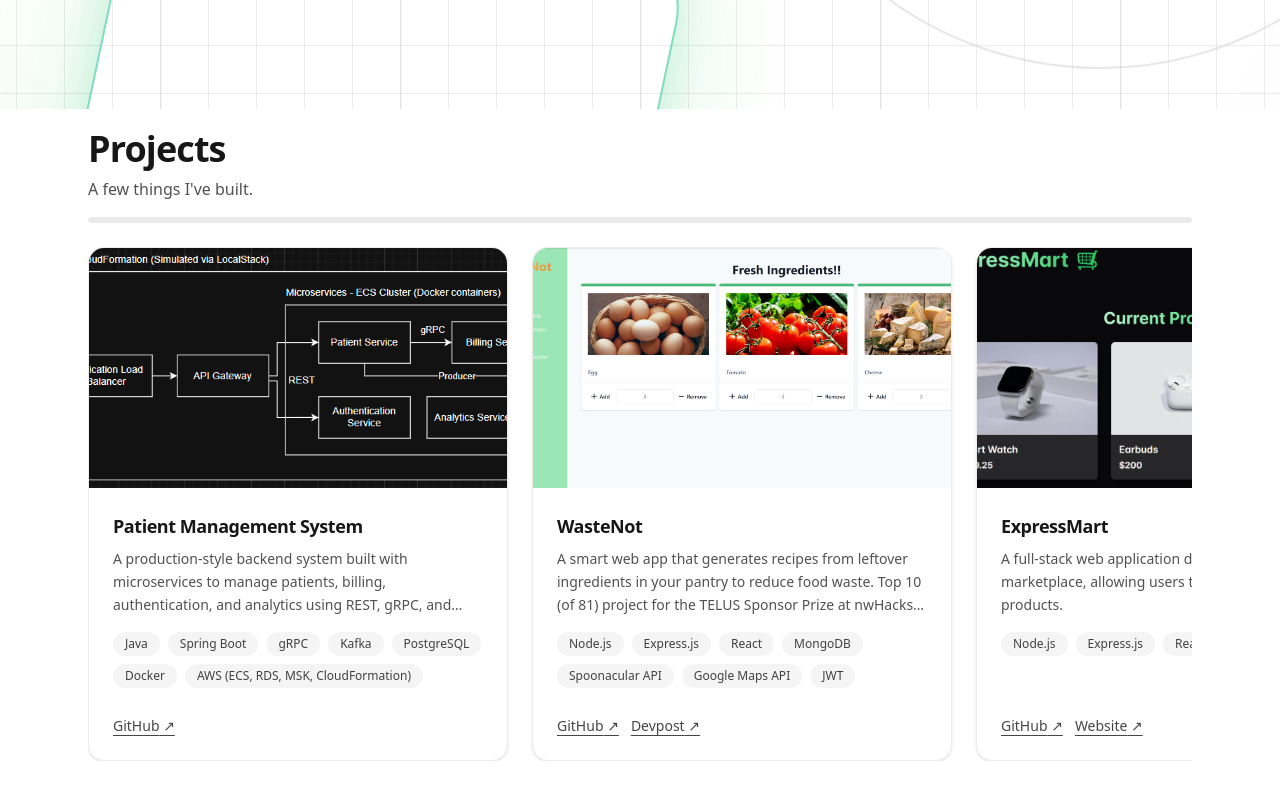
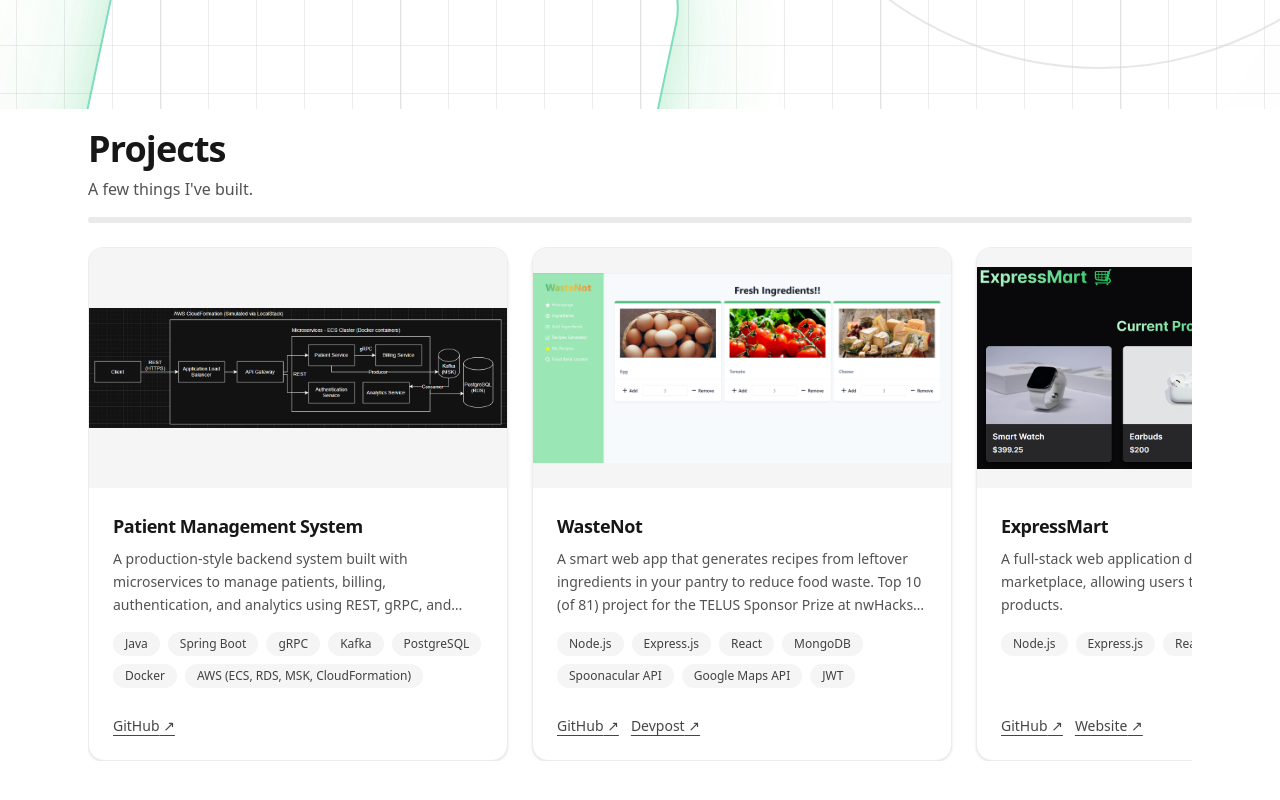
Before and after one commit to alexyangg/alexyangg.github.io, a Next.js app: page / in a window 1280 px wide. Shown: the part 691-1491 px from the top of the page. Built offline with nearby package versions, Linux system fonts and the light colour scheme.

Commit message:
Make project images uncropped for better visibility

```diff
--- a/src/components/ProjectCard.tsx
+++ b/src/components/ProjectCard.tsx
@@ -15,16 +15,14 @@ export default function ProjectCard({ project }: { project: Project }) {
       "
     >
       {/* Image (fixed height so everything below aligns) */}
-      <div className="relative w-full overflow-hidden">
+      <div className="relative w-full overflow-hidden bg-neutral-100 dark:bg-neutral-900">
         <Image
           src={project.image}
           alt={`${project.title} preview`}
           fill
-          className="object-cover group-hover:scale-[1.02] transition-transform duration-300"
+          className="object-contain group-hover:scale-[1.20] transition-transform duration-300"
           sizes="(max-width: 768px) 100vw, 50vw"
-          priority={false}
         />
-        <div className="absolute inset-0 bg-gradient-to-t from-black/35 via-black/0 to-black/0 opacity-0 group-hover:opacity-100 transition-opacity" />
       </div>
 
       {/* Project description */}
```
